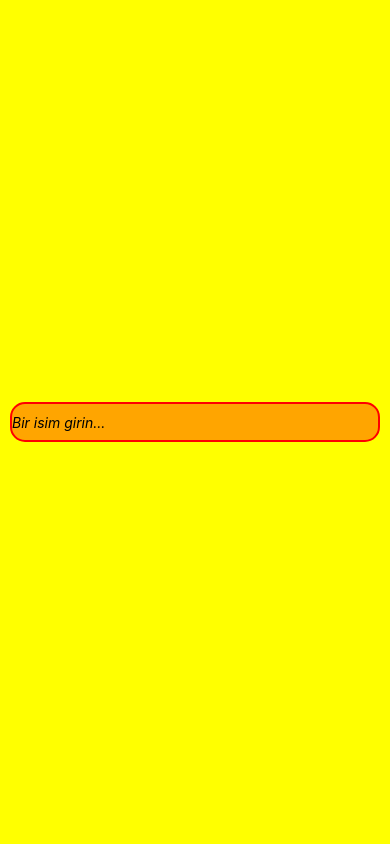
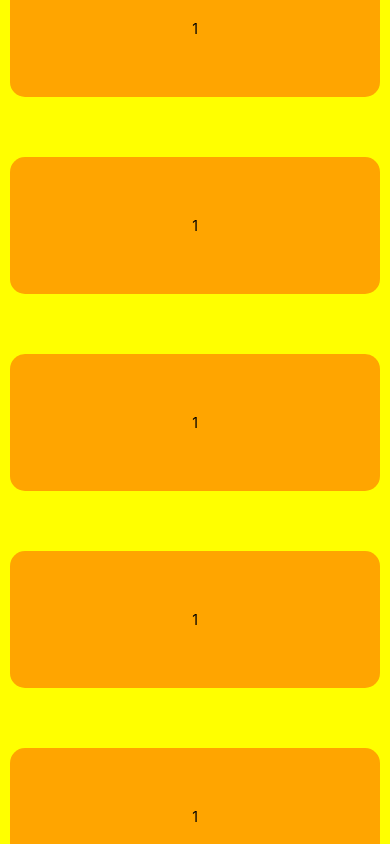
Before and after one commit to dilangunes/MyReactProject, a React Native app in the folder HelloWorldMyProject/: screen / in a window 390 px wide. Shown: the top 844 px of the page. Built offline with nearby package versions, Linux system fonts and the light colour scheme.

Commit message:
ScrollView_1

```diff
--- a/HelloWorldMyProject/App.js
+++ b/HelloWorldMyProject/App.js
@@ -4,32 +4,26 @@ import {
    View,
    Button,
    Text,
-   TextInput
+   ScrollView
 } from 'react-native';
 
 export default class App extends Component {
-  state = {
-    name: ''
-  };
-  _onChangeText = text => {
-    this.setState({
-      name: text,
-    });
-  }
     render() {
     return (
       <View style={styles.container}>
-        <Text>{this.state.name}</Text>
-        <TextInput
-          placeholder = 'Bir isim girin...'
-          //secureTextEntry = {true}
-          //editable = {false}
-          autoCapitalize = 'characters'
-          keyboardAppearance = 'light'
-          //keyboardType = 'number-pad'
-          value = {this.state.name}
-          onChangeText = {this._onChangeText}
-          style= {styles.myInput}></TextInput>
+        <ScrollView>
+          <Text style= {styles.title}> 1 </Text>
+          <Text style= {styles.title}> 1 </Text>
+          <Text style= {styles.title}> 1 </Text>
+          <Text style= {styles.title}> 1 </Text>
+          <Text style= {styles.title}> 1 </Text>
+          <Text style= {styles.title}> 1 </Text>
+          <Text style= {styles.title}> 1 </Text>
+          <Text style= {styles.title}> 1 </Text>
+          <Text style= {styles.title}> 1 </Text>
+          <Text style= {styles.title}> 1 </Text>
+          <Text style= {styles.title}> 1 </Text>
+        </ScrollView>
       </View>
     );
   }
@@ -39,19 +33,17 @@ const styles = StyleSheet.create({
   container:{
     backgroundColor:'yellow',
     flex: 1,
-    flexDirection: 'column',
+    flexDirection: 'row',
     justifyContent: 'center',
     alignItems: 'center',
     paddingHorizontal: 10,
 
   },
- myInput:{
+ title:{
    borderRadius:15,
    backgroundColor: 'orange',
-   width: '100%' ,
-   height: 40,
-   borderColor: 'red',
-   borderWidth: 2,
-   fontStyle: 'italic',
+   marginVertical: 30,
+   textAlign: 'center',
+   paddingVertical: 60,
  }
 });
```
